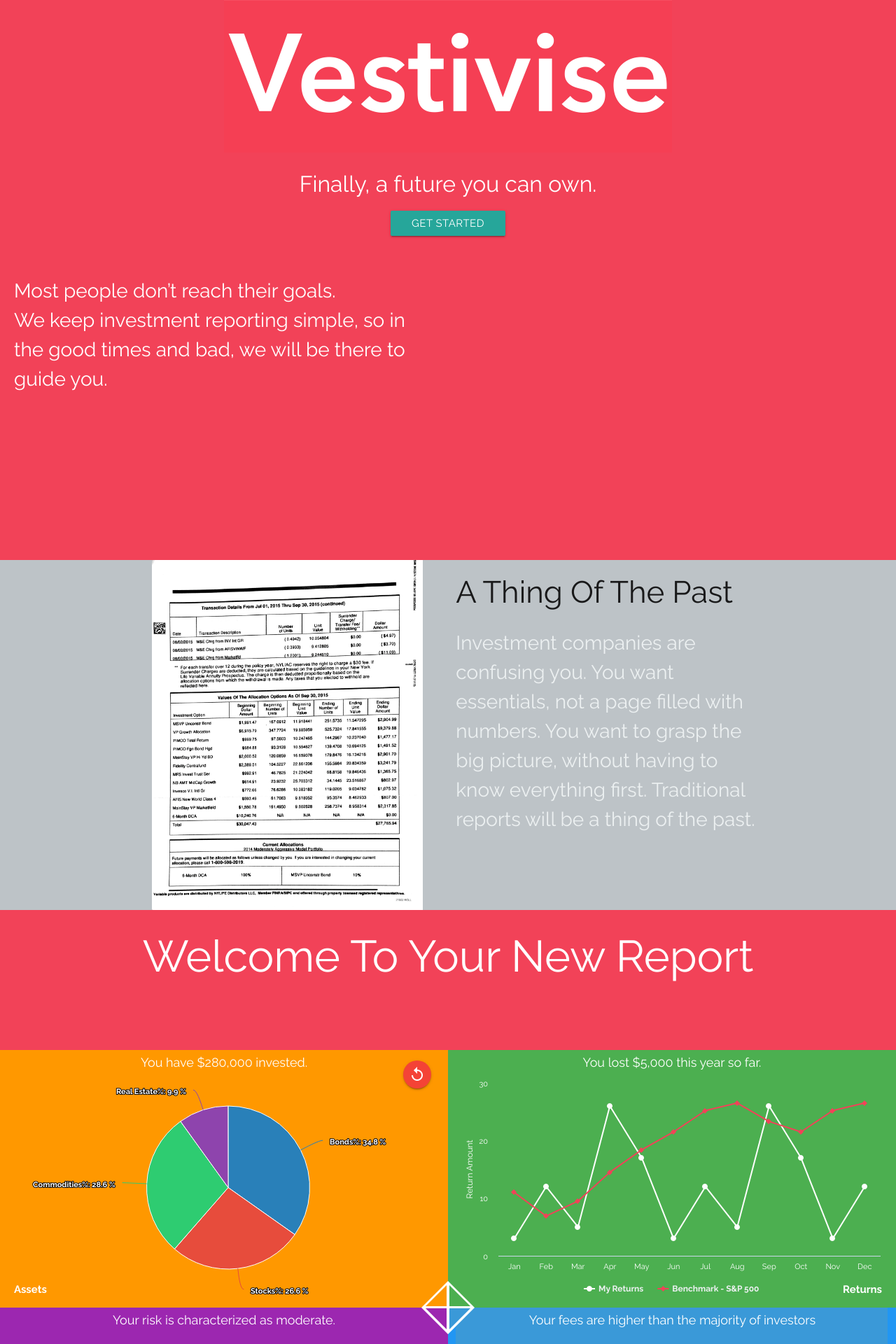
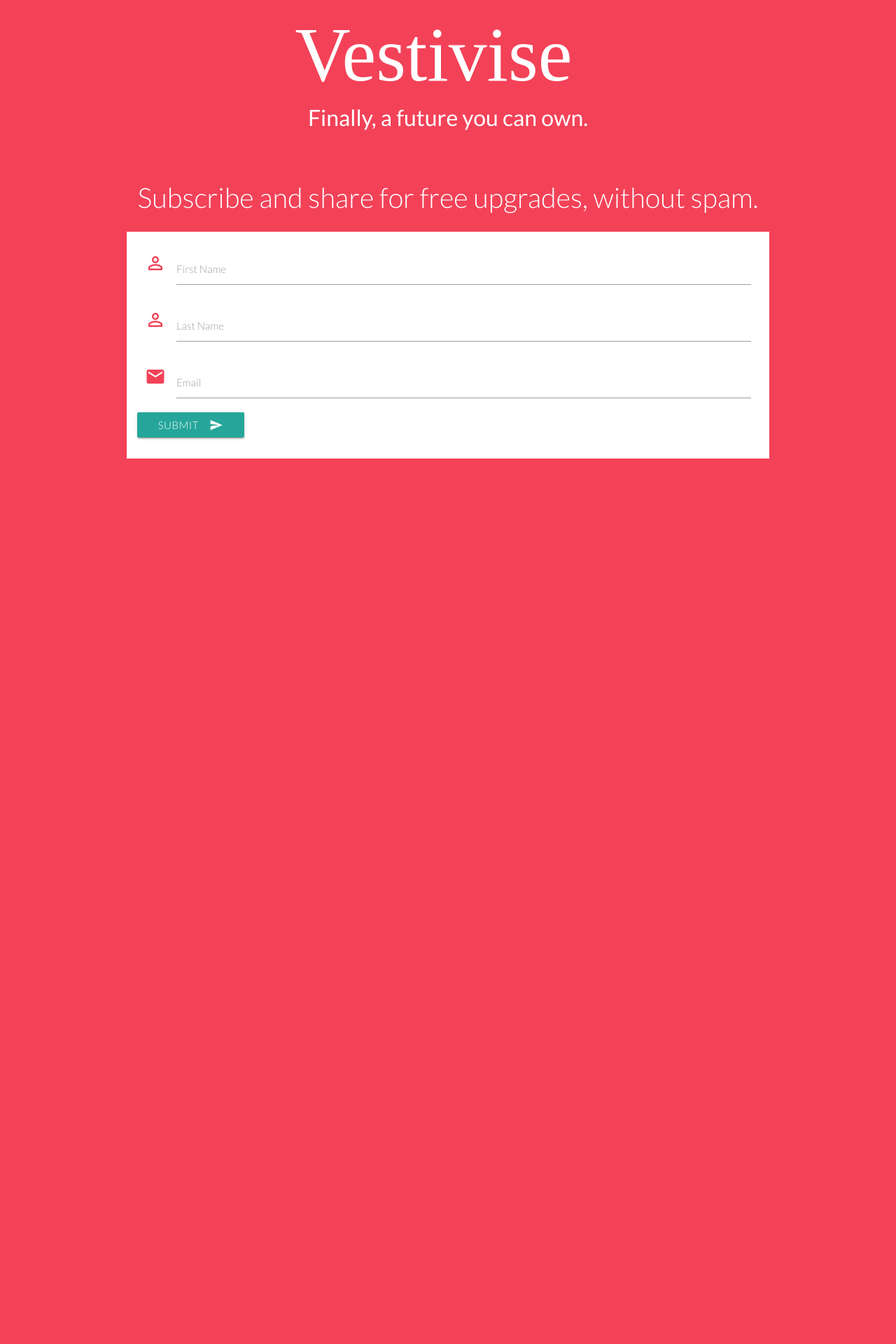
Before and after one commit to Vestivise/Vestivise_Marketing, a Django app: template templates/landingPage.html in a window 1280 px wide. Shown: the top 1920 px of the page at 70% size. After the commit the page ends 655 px from the top, so only its background shows below. Run offline with Django 3.2, Linux system fonts and the light colour scheme; the template is opened without the code that fills it, so the values that code supplies are empty; some libraries are stand-ins or nearby versions.

Commit message:
subscribe page

```diff
--- a/static/build/css/dashboard.css
+++ b/static/build/css/dashboard.css
@@ -1,19 +1,22 @@
 body{
-	font-family: 'Raleway', sans-serif !important;
+	font-family: 'Lato', sans-serif !important;
+	font-weight:200;
+	background-color: #f34258;
 }
 
 .welcome{
-    min-height: 100%;
-    background-color: #F24258;
     text-align: center;
+	min-height: 20%;
 }
 
 #emailDiv{
-    min-height: 100%;
+    /*min-height: 100%;*/
 }
 
 #registerHeader{
     text-align: center;
+	color: #fff;
+	font-size: 3.1vw;
 }
 
 #report{
@@ -25,21 +28,21 @@ body{
 
 #reportImg{
     height: 500px;
-
 }
 
 #welcome-header{
-    width: 50%;
+    height: 10em;
 }
 
 #welcome-tag{
-    font-weight: 400px;
+    /*font-weight: 400px;*/
     font-size: 32px;
     color: white;
+	margin-top: 0em;
 }
 
 #introProduct{
-    background-color: #F24258;
+    background-color: #f34258;
     height: 200px;
     text-align: center;
     color: white;
@@ -55,16 +58,14 @@ span {
 
 #descriptionCompany{
     color: white;
-    font-size: 28px;
-    text-align: left;
-    max-width: 600px;
-    margin-left: 20px;
-    padding-top: 30px;
-    margin-bottom: 0px;
+	font-size: 28px;
+    text-align: center;
+	margin: 2em;
+	margin-top: 4em;
 }
 
 .vestBar{
-	background-color: #F24258;
+	background-color: #f34258;
 }
 
 .module{
@@ -115,7 +116,7 @@ span {
 .modTitle{
 	position: absolute;
 	color: white;
-	font-weight: bold;
+	/*font-weight: bold;*/
 }
 
 .modTitle.L{
@@ -234,7 +235,7 @@ span {
 @media only screen and (max-width: 767px) {
     /* phones */
     #introProduct{
-        background-color: #F24258;
+        background-color: #f34258;
         height: 250px;
         text-align: center;
         color: white;
--- a/templates/index.html
+++ b/templates/index.html
@@ -101,7 +101,7 @@
       <div class="row">
           <div class="text-center col-sm-6">
             <h2>Features</h2>
-        <p align="left">Vestivise shows you how your investments are doing clearly and consciscely. The Vestivise summary gives a complete overview of your assets. Vestivise is quick, intutitive, and– most importantly- accurate. Take a look at the <a href="http://app.vestivise.com" target="_blank">Vestivise demo</a> to see some of our features:
+        <p align="left">Vestivise shows you how your investments are doing clearly and concisely. The Vestivise summary gives a complete overview of your assets. Vestivise is quick, intutitive, and– most importantly- accurate. Take a look at the <a href="http://app.vestivise.com" target="_blank">Vestivise demo</a> to see some of our features:
         </p>
         <ul  class = "featuresList">
         <li class="singleFeature">An elegant but comprehensive overview of your investments.</li>
--- a/templates/landingPage.html
+++ b/templates/landingPage.html
@@ -5,7 +5,7 @@
 	<link rel="shortcut icon" type="image/png" href="{% static 'media/favicon.jpg' %}"/>
 
 	<title>Vestivise</title>
-	<link href='https://fonts.googleapis.com/css?family=Raleway:400,700,800,900' rel='stylesheet' type='text/css'>
+	<link href="https://fonts.googleapis.com/css?family=Lato:400,300" rel="stylesheet" type="text/css">
 	<link rel="stylesheet" type="text/css" href="{% static 'build/css/dashboard.css' %}">
 
 	<!-- Compiled and minified CSS -->
@@ -23,117 +23,20 @@
 
 	<section>
 		<div class="welcome">
-			<img id="welcome-header" src="{% static 'media/images/logo.jpg' %}">
-			<h2 id="welcome-tag"> Finally, a future you can own.  </h2>
-			<button id="getStarted" class="btn waves-effect waves-light">
-				Get Started
-  			</button>
-  			<p id="descriptionCompany">
-				Most people don’t reach their goals. <br> We keep investment reporting simple,
-				so in the good times and bad, we will be there to guide you.
-			</p>
+			<img id="welcome-header" src="{% static 'media/images/logo.svg' %}">
+			<h2 id="welcome-tag"> Finally, a future you can own. </h2>
 		</div>
 	</section>
-
-	<section>
-		<div id="report">
-			<div class="container">
-
-				<div class="row">
-					<div style="text-align:center;" class="col m6">
-						<img id='reportImg' src="{% static 'media/report.jpg' %}" alt="">
-					</div>
-					<div style="text-align: left;" class="col m6">
-						<h3>A Thing Of The Past</h3>
-						<div>
-							<p style="color: #ecf0f1; font-size: 28px;">
-							Investment companies are confusing you. You want essentials, not a page filled with numbers. You want to grasp the big picture, without having to know everything first. Traditional reports will be a thing of the past.
-							</p>
-						</div>
-					</div>
-				</div>
-			</div>
-		</div>
-	</section>
-
-	<section>
-
-		<div id="introProduct">
-			<span><h1>Welcome To Your New Report</h1></span>
-		</div>
-
-		<div class="moduleContainer">
-	  		<div class="row moduleRow">
-				<div class="col s12 m6 module orange">
-
-					<div id="orangeContent">
-
-						<div id="toggleChart" class="fixed-action-btn">
-						    <a style="display: none;" id="toggleChartBtn" class="btn-floating blue waves-effect">
-						      <i class="large material-icons">insert_chart</i>
-						    </a>
-						</div>
-
-						<div class="fixed-action-btn" style="position: absolute; display: inline-block; right: 24px; top: 0px">
-						    <a id="toggleMod" class="btn-floating red waves-effect">
-						      <i class="large material-icons">replay</i>
-						    </a>
-						</div>
-
-						<div id="assetBreakMod"></div>
-						<p class="modTitle L">Assets</p>
-						<div class="fullScreen BR">
-			    			<div class="fullScreen innerBR"></div>
-						</div>
-					</div>
-
-				</div>
-				<div class="col s12 m6 module green">
-					<div id="greenContent">
-						<div id="returnPerYearMod"></div>
-						<p class="modTitle R">Returns</p>
-						<div class="fullScreen BL">
-			    			<div class="fullScreen innerBL"></div>
-						</div>
-					</div>
-				</div>
-			</div>
-
-			<div class="row moduleRow">
-				<div class="col s12 m6 module purple">
-					<div id="purpleContent">
-						<div id="riskMod"></div>
-						<p class="modTitle L">Risks</p>
-						<div class="fullScreen TR">
-			    			<div class="fullScreen innerTR"></div>
-						</div>
-					</div>
-				</div>
-				<div class="col s12 m6 module blue">
-					<div id="blueContent">
-						<div id="feeMod"></div>
-						<p class="modTitle R">Costs</p>
-						<div class="fullScreen TL">
-			    			<div class="fullScreen innerTL"></div>
-						</div>
-					</div>
-				</div>
-			</div>
-  		</div>
-	</section>
-
-
+    <br><br>
 	<section id="register">
 		<div id="emailDiv">
 			<div class="container">
 				<div class="row">
 					<div id="registerHeader" class="col m12">
-						<h1>Ready To Be One Of The Firsts?</h1>
-						<p>We haven't launched yet, but we are admitting people into beta. We'd be happy to keep you posted on the beta launch!</p>
-						<a href="mailto:josh@vestivise.com">Questions? Send us a line!</a>
+						Subscribe and share for free upgrades, without spam.
 					</div>
 				</div>
-				<div class="row">
+				<div class="row" style="background-color:#fff; padding: 1em;">
 					<form id="submitEmail">
 						<div class="input-field col m12">
 							<i style="color:#F24258;" class="material-icons prefix">perm_identity</i>
@@ -326,7 +229,7 @@
         	scrollTop: $("#register").offset().top + offset
     	}, 1000);
 	});
-
 </script>
-
+<br>
+<br>
 </html>
```
Also changed, not shown: static/media/images/logo.svg, 1 other file.
